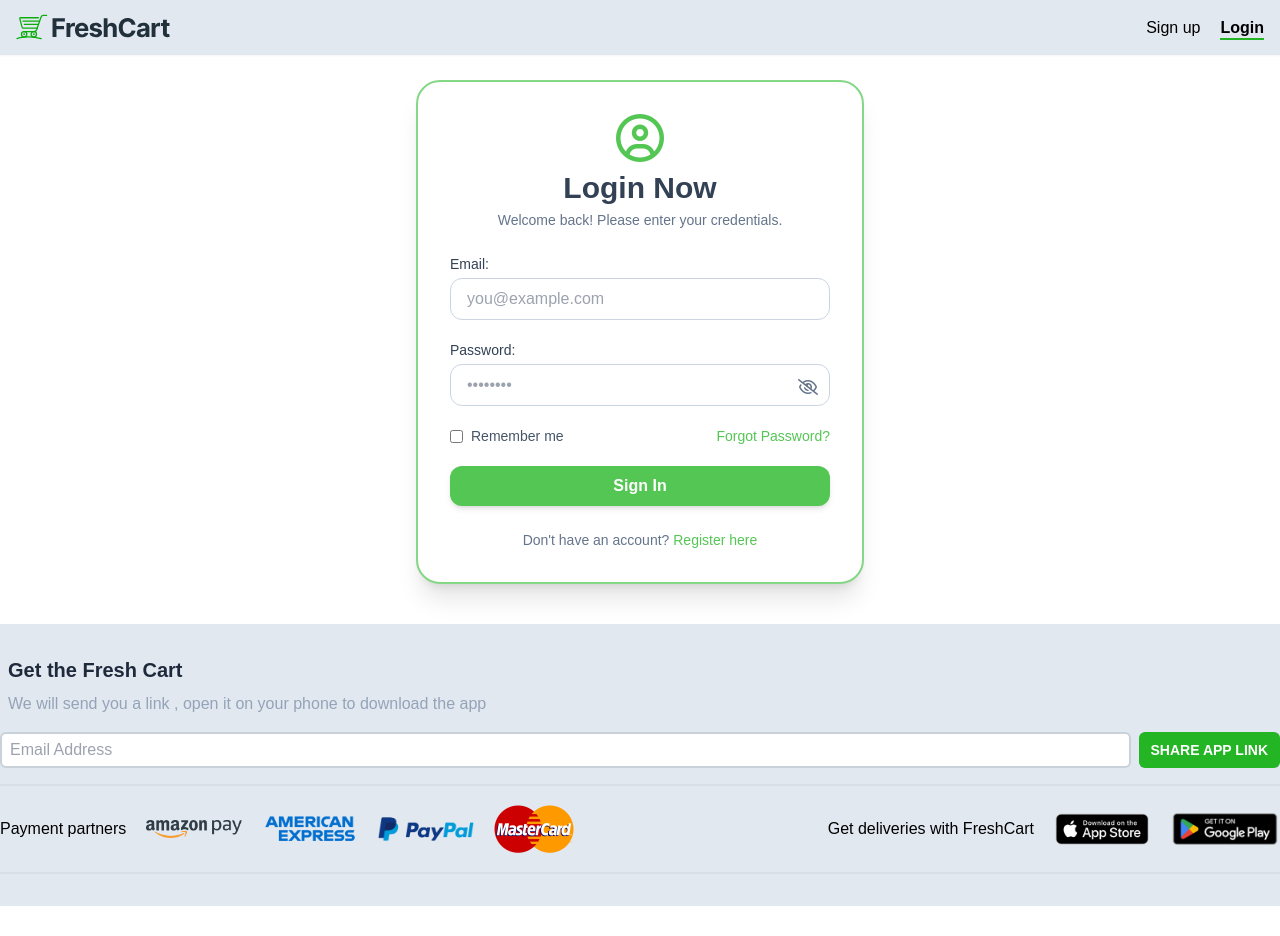
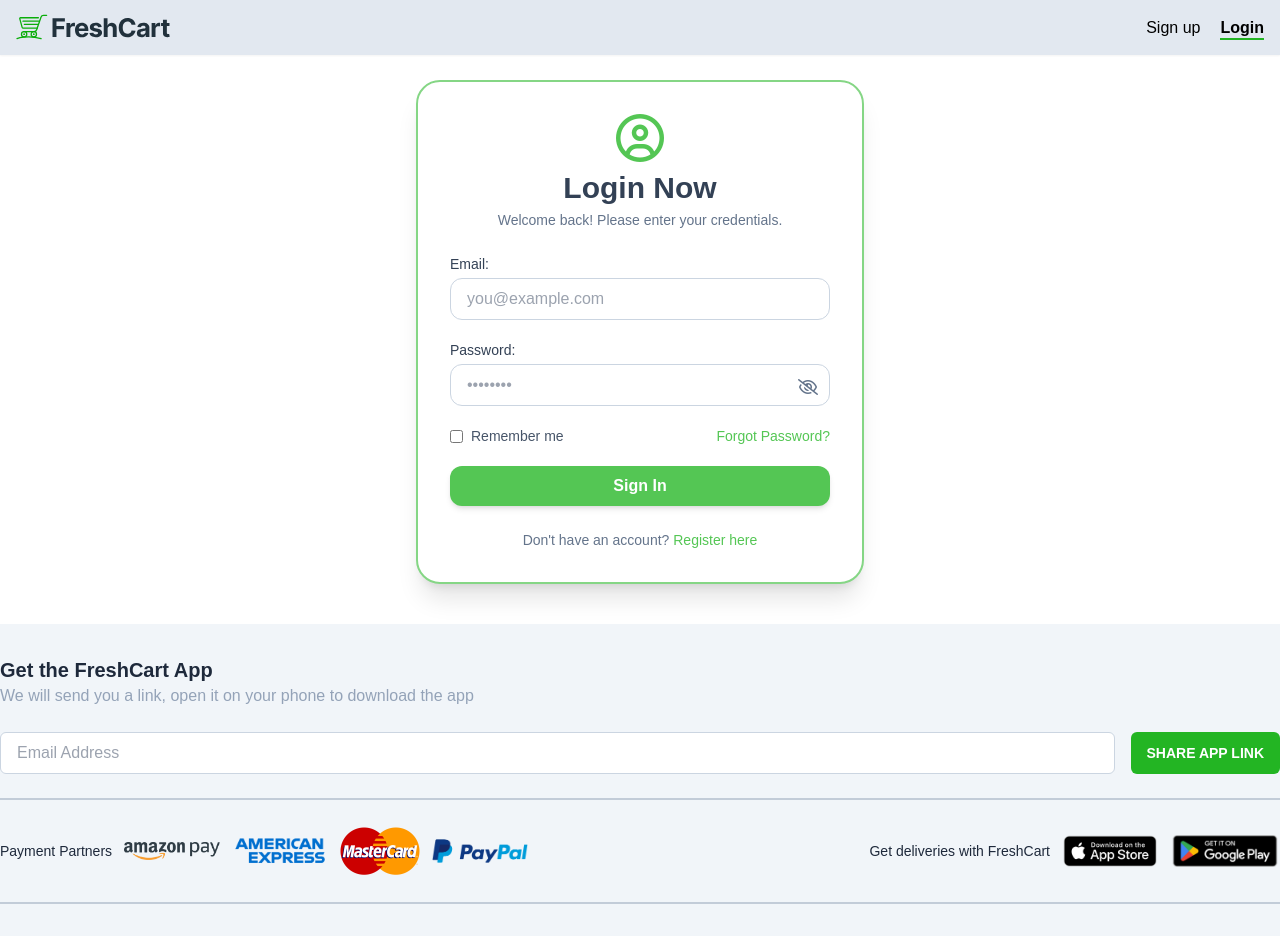
Before and after one commit to Belal1khalil/E-commerce, a React (Vite) app: page /login in a window 1280 px wide. Before the commit the page ends 906 px from the top, so only its background shows below. Built offline with nearby package versions, Linux system fonts and the light colour scheme; a web font is replaced by a local one.

Commit message:
sec commit

```diff
--- a/src/components/Footer/Footer.jsx
+++ b/src/components/Footer/Footer.jsx
@@ -7,14 +7,14 @@ import googleStore from "../../assets/imgs/get-google-play.png"
 export default function Footer() {
   return (
     <>
-  <footer className="bg-slate-200 py-8 ">
+  {/* <footer className="bg-slate-200 py-8 ">
     <div className="container space-y-4">
      <header className="px-2" >
      <h2 className="text-xl font-semibold text-slate-800 mb-2">Get the Fresh Cart</h2>
      <p className="text-slate-400 ">We will send you a link , open it on your phone to download the app</p>
      </header>
 
-      <div className="flex gap-2 ">
+      <div className="flex flex-col sm:flex-row gap-4 ">
         <input className="form-control grow" type="email" name="" id="" placeholder="Email Address" />
           <button className="btn uppercase bg-primary-800 hover:bg-primary-900 font-semibold text-sm text-white  "> Share App Link</button>
       </div>
@@ -24,19 +24,88 @@ export default function Footer() {
           <h3>Payment partners</h3>
               <img className=" w-20 md:w-24" src={amazonoayLogo} alt="amazon pay" />
               <img className=" w-20 md:w-24" src={AmericanExpress} alt="AmericanExpress pay" />
+              <img className="w-16 md:w-20" src={MasterCard} alt="MasterCard pay" />
               <img className=" w-20 md:w-24" src={Paypal} alt="Paypal pay" />
-              <img className="w-16 md:w-20" src={MasterCard} alt="MasterCard pay" />
+
         </div>
 
         <div className="dowmload flex items-center gap-5  px-2 md:px-0">
           <h3>Get deliveries with FreshCart</h3>
-           <img className="w-24" src={AppStore} alt="App Store png" />
-           <img className="w-[110px]" src={googleStore} alt="googleStore png" />
+           <img className=" w-20 md:w-24" src={AppStore} alt="App Store png" />
+           <img className=" w-[90px] md:w-[110px]" src={googleStore} alt="googleStore png" />
         </div>
        </div>
+      </div>
+    </footer> */}
 
-      </div>
-    </footer>
+<footer className="bg-slate-100 shadow-sm py-8">
+        <div className="container space-y-6">
+          {/* Header Section */}
+          <header>
+            <h2 className="text-xl font-semibold text-slate-800">
+              Get the FreshCart App
+            </h2>
+            <p className="text-slate-400">
+              We will send you a link, open it on your phone to download the app
+            </p>
+          </header>
+
+          {/* Input Section */}
+          <div className="flex flex-col sm:flex-row gap-4">
+            <input
+              type="email"
+              className="form-control grow px-4 py-2 rounded-md border border-slate-300 focus:ring-2 focus:ring-primary-800"
+              placeholder="Email Address"
+            />
+            <button className="btn uppercase text-sm font-semibold text-white bg-primary-800 hover:bg-primary-900 py-2 px-4 rounded-md">
+              Share App Link
+            </button>
+          </div>
+
+          {/* Partners and Downloads */}
+          <div className="flex flex-col lg:flex-row justify-between items-center gap-6 border-y-2 border-slate-400 border-opacity-50 py-6">
+            {/* Payment Partners */}
+            <div className="payment-partners flex flex-wrap items-center gap-3">
+              <h3 className="text-sm font-medium text-slate-800 mb-2 lg:mb-0">
+                Payment Partners
+              </h3>
+              <img src={amazonoayLogo} className="w-20 md:w-24" alt="Amazon Pay" />
+              <img
+                src={AmericanExpress}
+                className="w-20 md:w-24"
+                alt="American Express"
+              />
+              <img
+                src={MasterCard}
+                className="w-16 md:w-20"
+                alt="MasterCard"
+              />
+              <img src={Paypal} className="w-20 md:w-24" alt="PayPal" />
+            </div>
+
+            {/* Download Links */}
+            <div className="download flex flex-wrap items-center gap-3">
+              <h3 className="text-sm font-medium text-slate-800 mb-2 lg:mb-0">
+                Get deliveries with FreshCart
+              </h3>
+              <img
+                src={AppStore}
+                className="w-20 md:w-24"
+                alt="App Store"
+              />
+              <img
+                src={googleStore}
+                className="w-[90px] md:w-[110px]"
+                alt="Google Play"
+              />
+            </div>
+          </div>
+        </div>
+      </footer>
+
+
+
+
     </>
 
   )
--- a/src/components/Layout/Layout.jsx
+++ b/src/components/Layout/Layout.jsx
@@ -7,7 +7,7 @@ export default function Layout() {
 
   return <>
   <Navbar/>
-  <div className="container pb-10 pt-20 min-h-[75vh]">
+  <div className="container w-[100%] pb-10 pt-20 min-h-[75vh] ">
   <Outlet></Outlet>
   </div>
   <Footer/>
```
